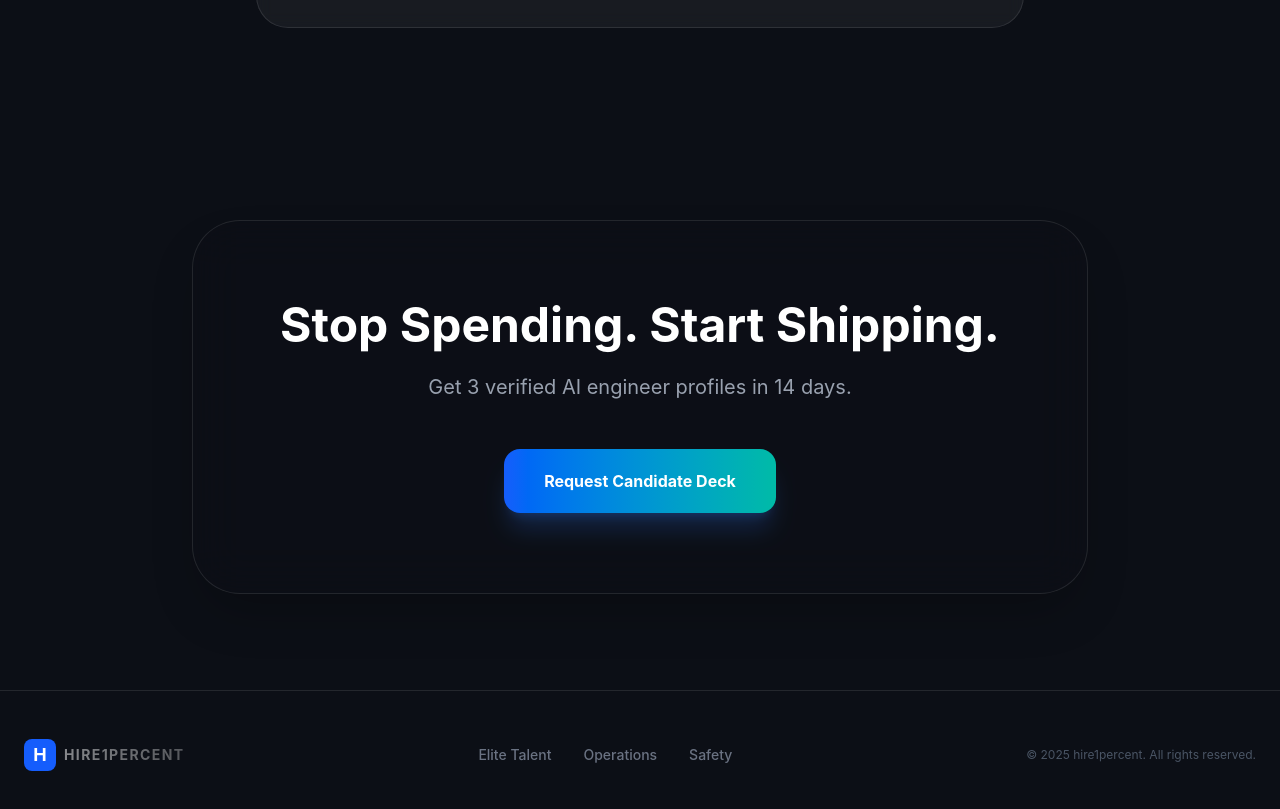
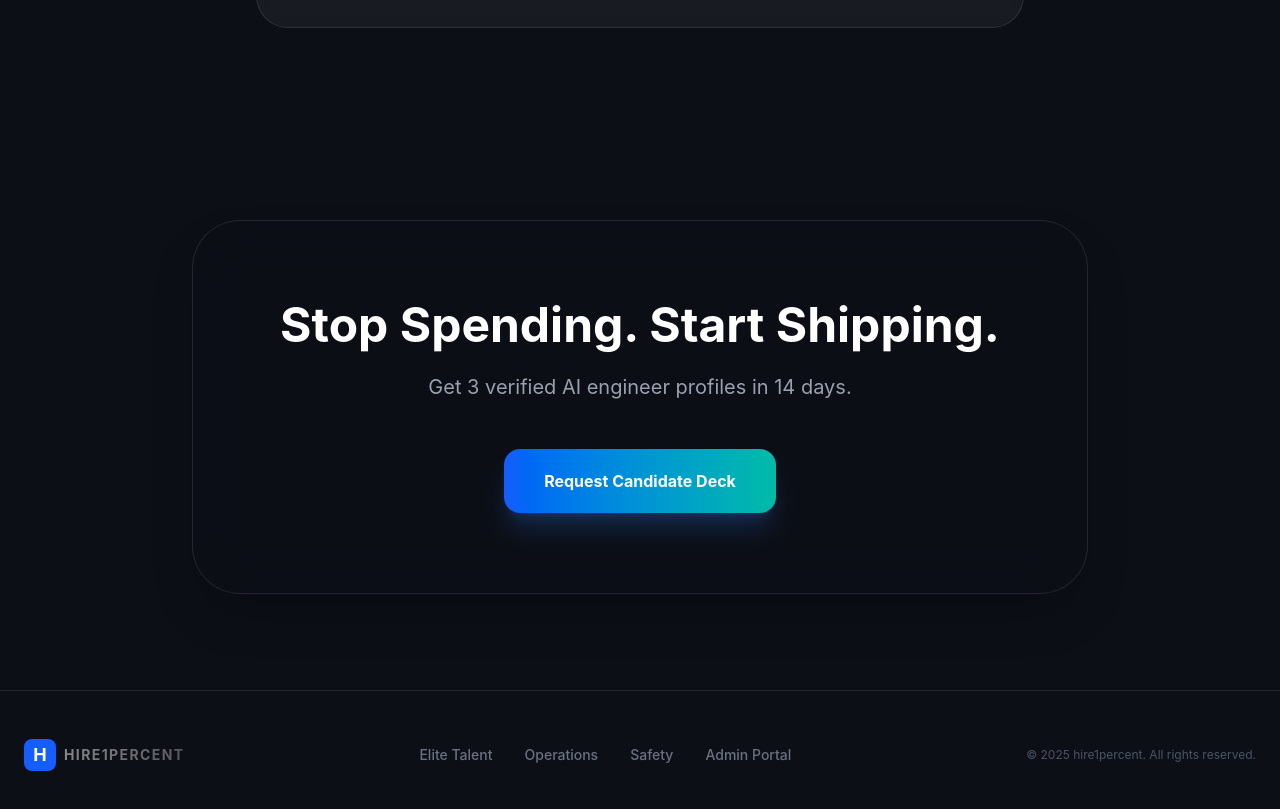
Before and after one commit to srav-742/updatedtalentecosystem, a React (Vite) app in the folder frontend/: page / in a window 1280 px wide. Shown: the part 5275-6084 px from the top of the page. Built offline with nearby package versions, Linux system fonts and the light colour scheme; no server answers.

Commit message:
fix: Add Admin Portal link to footer, add /admin redirect, and sync local dev API URL

```diff
--- a/frontend/src/App.jsx
+++ b/frontend/src/App.jsx
@@ -52,6 +52,7 @@ function App() {
 
         {/* Admin Routes */}
         <Route path="/admin/recordings" element={<ManageRecordings />} />
+        <Route path="/admin" element={<ManageRecordings />} />
       </Routes>
     </BrowserRouter>
   );
--- a/frontend/src/components/Footer.jsx
+++ b/frontend/src/components/Footer.jsx
@@ -14,6 +14,7 @@ const Footer = () => {
                         <a href="#elite-talent" className="hover:text-white transition-colors">Elite Talent</a>
                         <a href="#operations" className="hover:text-white transition-colors">Operations</a>
                         <a href="#safety" className="hover:text-white transition-colors">Safety</a>
+                        <a href="/admin/recordings" className="hover:text-white transition-colors">Admin Portal</a>
                     </div>
 
                     <div className="text-gray-600 text-xs">
```
